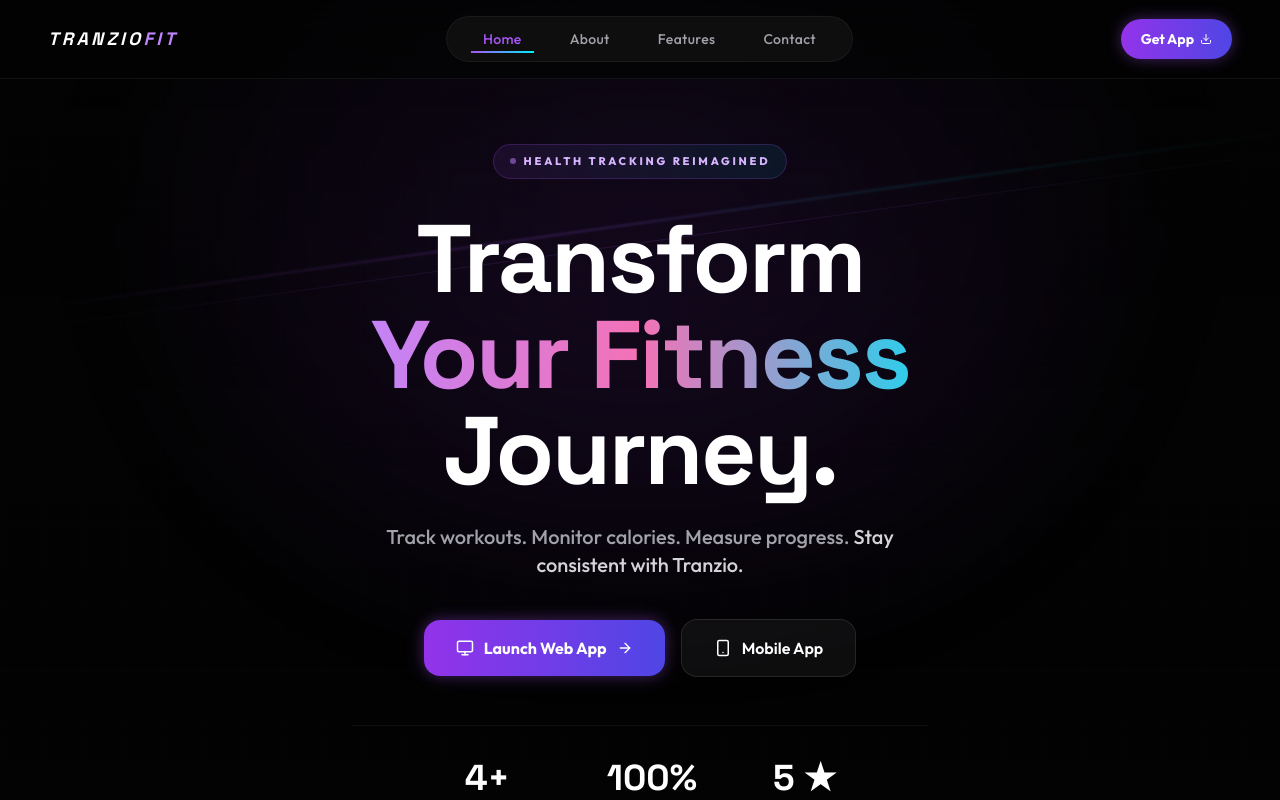
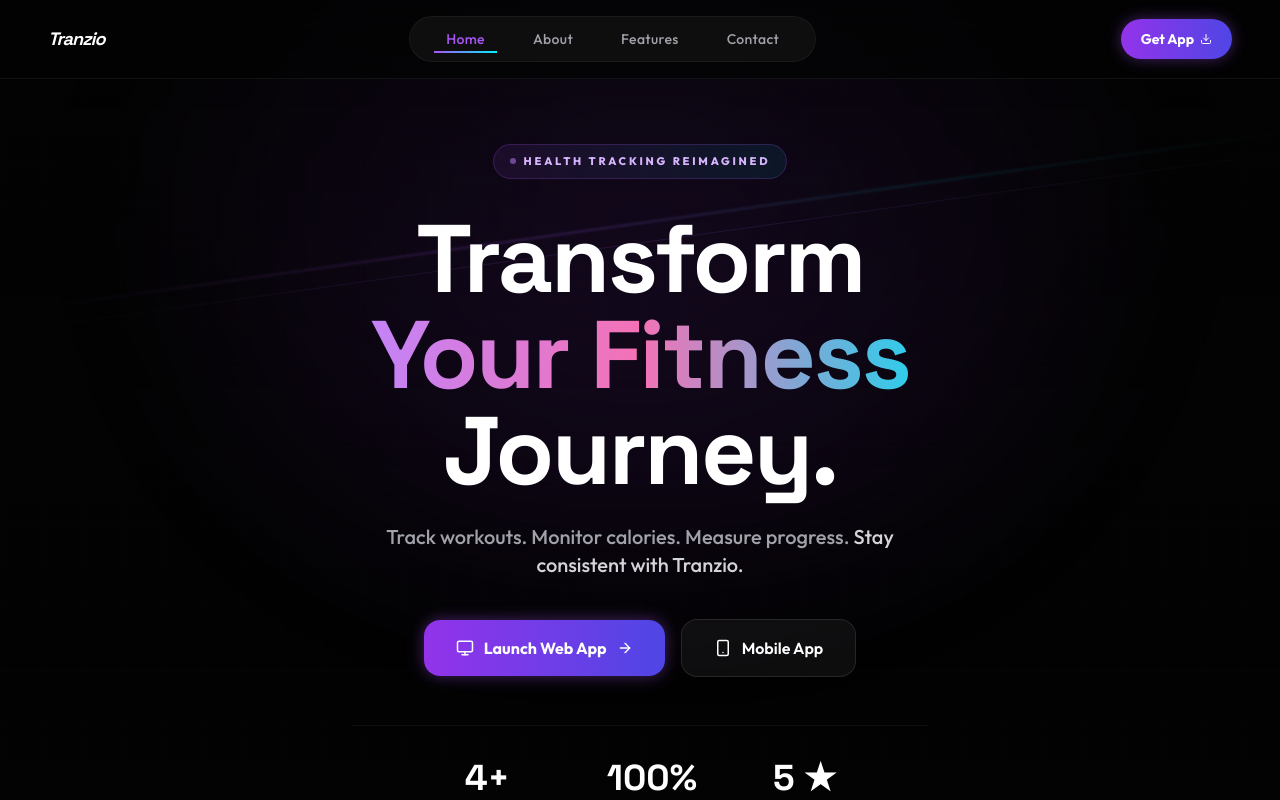
Before and after one commit to muhammathuabdulkalam-cpu/Gym-Landing-Page, a React (Vite) app: page / in a window 1280 px wide. Shown: the top 800 px of the page. Built offline with nearby package versions, Linux system fonts and the light colour scheme.

Commit message:
style: rename brand logo to 'Tranzio' in titlecase with heavy italic tracking-tighter

```diff
--- a/src/components/Footer/Footer.jsx
+++ b/src/components/Footer/Footer.jsx
@@ -11,8 +11,8 @@ export default function Footer() {
         {/* Branding & Description */}
         <div className="max-w-xs flex flex-col gap-4">
           <Link to="/" className="group w-max">
-            <span className="font-display font-black italic text-lg tracking-[0.18em] text-white">
-              TRANZIO<span className="text-purple-400">FIT</span>
+            <span className="font-display font-black italic text-lg tracking-tighter text-white">
+              Tranzio
             </span>
           </Link>
           <p className="text-xs text-zinc-500 font-medium leading-relaxed">
@@ -45,7 +45,7 @@ export default function Footer() {
             <a href="#github" className="w-9 h-9 rounded-full bg-white/5 border border-white/5 flex items-center justify-center text-zinc-400 hover:text-white hover:border-white/10 transition-all"><FiGithub size={16} /></a>
           </div>
           <span className="text-[10px] text-zinc-600 font-bold uppercase tracking-widest mt-1">
-            © {currentYear} TranzioFit. All Rights Reserved.
+            © {currentYear} Tranzio. All Rights Reserved.
           </span>
         </div>
 
--- a/src/components/Hero/Hero.jsx
+++ b/src/components/Hero/Hero.jsx
@@ -292,8 +292,8 @@ export default function Hero() {
             {/* Modal top bar */}
             <div className="flex items-center justify-between px-6 pt-6 pb-0">
               <div className="flex items-center gap-2">
-                <span className="font-display font-black italic text-sm tracking-[0.18em] text-white">
-                  TRANZIO<span className="text-purple-400">FIT</span>
+                <span className="font-display font-black italic text-sm tracking-tighter text-white">
+                  Tranzio
                 </span>
               </div>
               <button
--- a/src/components/Navbar/Navbar.jsx
+++ b/src/components/Navbar/Navbar.jsx
@@ -24,8 +24,8 @@ export default function Navbar() {
       >
         {/* Logo */}
         <Link to="/" className="group shrink-0">
-          <span className="font-display font-black italic text-base md:text-lg tracking-[0.18em] text-white">
-            TRANZIO<span className="text-purple-400">FIT</span>
+          <span className="font-display font-black italic text-base md:text-lg tracking-tighter text-white">
+            Tranzio
           </span>
         </Link>
 
```
